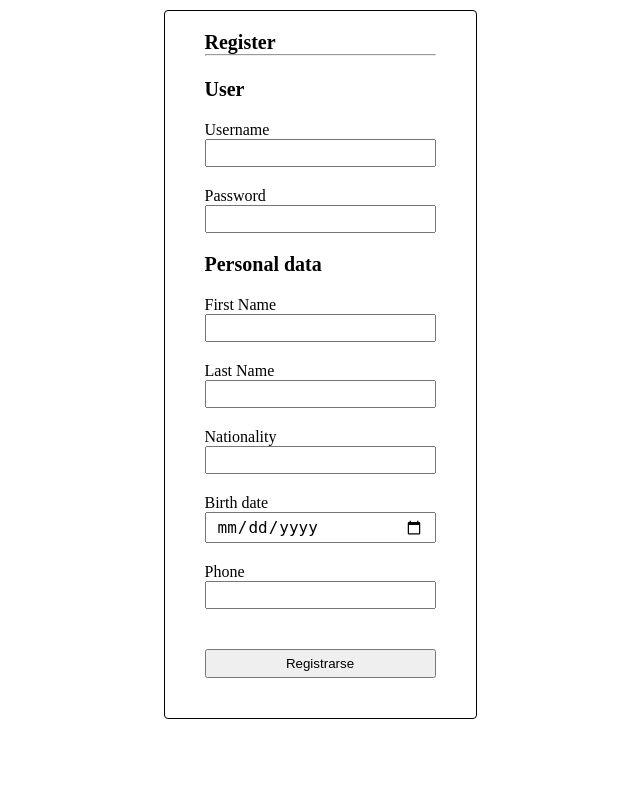
After one commit to Sentineldev/WorkStation, a Flask app: template templates/auth/register.html in a window 1280 px wide. The commit adds this page. Shown: the whole page, without its empty margins (320-960 px from the left). Run offline with Flask 2, Linux system fonts and the light colour scheme; the template is opened without the code that fills it, so the values that code supplies are empty.

Commit message:
Added register and login templates

```diff
--- a/app.py
+++ b/app.py
@@ -1,5 +1,4 @@
-from distutils.log import debug
-from flask import Flask
+from flask import Flask,render_template
 
 
 from dotenv import load_dotenv
@@ -17,7 +16,17 @@ def create_app():
 
     db.init_app(app)
 
+    @app.route("/",methods=['GET',"POST"])
+    def index():
+        return "<h1>Hello world </h1>"
 
+    @app.route("/login",methods=['GET',"POST"])
+    def login():
+        return render_template("auth/login.html")
+
+    @app.route("/register",methods=['GET',"POST"])
+    def register():
+        return render_template("auth/register.html")
 
     return app
 
--- /dev/null
+++ b/static/CSS/auth.css
@@ -0,0 +1,36 @@
+
+
+.form-container{
+    height: 100%;
+    display: flex;
+    flex-direction: column;
+    align-items: center;
+}
+
+#form{
+    margin: 1rem 0;
+    padding: 2rem 4rem;
+    border: 1px solid;
+    border-radius: 0.4rem;
+}
+
+
+.input-container{
+    display: flex;
+    flex-direction: column;
+    margin: 2rem 0;
+}
+
+.input-container label,input{
+    font-size: 1.6rem;
+}
+
+.input-container input{
+    padding: 0.3rem 1rem;
+}
+
+#form button{
+    margin: 2rem 0;
+    width: 100%;
+    padding: 0.5rem 0;
+}
--- /dev/null
+++ b/static/CSS/style.css
@@ -0,0 +1,14 @@
+*{
+    padding: 0;
+    margin: 0;
+    box-sizing: border-box;
+}
+
+html{
+    font-size: 62.5%;
+}
+
+
+body{
+    height: 100vh;
+}
--- /dev/null
+++ b/templates/auth/register.html
@@ -0,0 +1,65 @@
+{% extends 'base.html' %}
+
+
+
+{% block head %}
+
+<link rel="stylesheet" href="{{url_for('static',filename='CSS/auth.css')}}">
+
+{% endblock %}
+
+
+{% block content %}
+
+<div class="form-container">
+    <form method="POST" id="form">
+        <h1>Register</h1>
+        <hr>
+        <br>
+        <br>
+        <h1>User</h1>
+        <div class="input-container">
+            <label for="username">Username</label>
+            <input type="text" name="username" id="username">
+        </div>
+        <div class="input-container">
+            <label for="password">Password</label>
+            <input type="password" id="password" name="password">
+        </div>
+
+        <h1>Personal data</h1>
+
+        <div class="input-container">
+            <label for="first_name">First Name</label>
+            <input type="text" id="first_name" name="first_name">
+        </div>
+        <div class="input-container">
+            <label for="last_name">Last Name</label>
+            <input type="text" id="last_name" name="last_name">
+        </div>
+
+        <div class="input-container">
+            <label for="nationality">Nationality</label>
+            <input type="text" id="nationality" name="nationality">
+        </div>
+        <div class="input-container">
+            <label for="birth_date">Birth date</label>
+            <input type="date" id="birth_date" name="birth_date">
+        </div>
+
+        <div class="input-container">
+            <label for="phone">Phone</label>
+            <input type="tel" id="phone" name="phone">
+        </div>
+
+
+        <button type="submit">Registrarse</button>
+    </form>
+</div>
+
+{% endblock %}
+
+
+
+{% block scripts %}
+{% endblock %}
--- a/templates/base.html
+++ b/templates/base.html
@@ -5,6 +5,7 @@
     <meta http-equiv="X-UA-Compatible" content="IE=edge">
     <meta name="viewport" content="width=device-width, initial-scale=1.0">
     <title>WorkStation</title>
+    <link rel="stylesheet" href="{{url_for('static',filename='CSS/style.css')}}">
     {% block head %}
     {% endblock %}
 
```
Also changed, not shown: templates/auth/login.html (added, +35 -0 lines).
